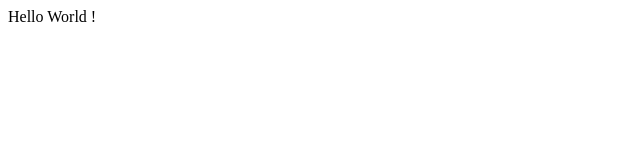
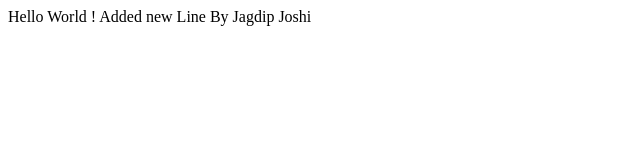
Before and after one commit to jjoshi2020/lecture1, a plain HTML site: page index.html in a window 1280 px wide. Shown: the whole page, without its empty margins (0-640 px from the left). Drawn offline with Linux system fonts and the light colour scheme.

Commit message:
added new line

```diff
--- a/index.html
+++ b/index.html
@@ -6,5 +6,6 @@
   </head>
   <body>
     Hello World !
+    Added new Line By Jagdip Joshi
   </body>
 </html>
```
